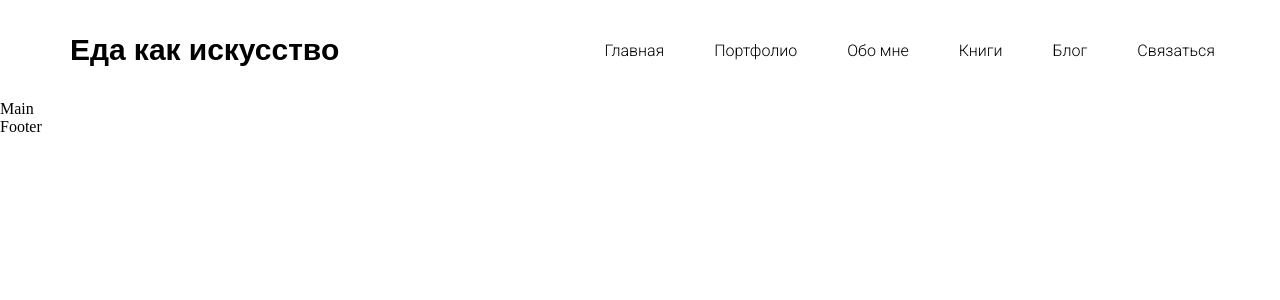
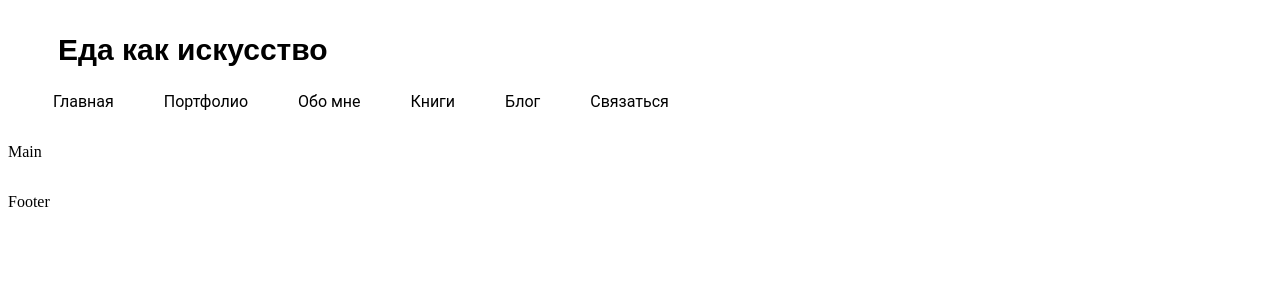
Before and after one commit to NikitOS-1/food-blog, a React (Create React App) app: page / in a window 1280 px wide. Shown: the top 300 px of the page. Built offline with nearby package versions, Linux system fonts and the light colour scheme.

Commit message:
add style and new components

```diff
--- a/package.json
+++ b/package.json
@@ -3,6 +3,9 @@
   "version": "0.1.0",
   "private": true,
   "dependencies": {
+    "@emotion/react": "^11.10.5",
+    "@emotion/styled": "^11.10.5",
+    "@mui/material": "^5.11.4",
     "@testing-library/jest-dom": "^5.16.5",
     "@testing-library/react": "^13.4.0",
     "@testing-library/user-event": "^13.5.0",
--- /dev/null
+++ b/src/componets/Menu/Menu.module.scss
@@ -0,0 +1,31 @@
+.nav {
+    ul {
+        display: flex;
+        list-style: none;
+
+        li {
+            margin-right: 40px;
+
+            a {
+                font-family: 'Roboto',
+                    sans-serif;
+                padding: 5px;
+                text-decoration: none;
+                color: black;
+                font-size: 16px;
+
+                &:hover {
+                    color: rgba(0, 0, 0, 0.428);
+                }
+
+                &:active {
+                    color: rgba(0, 0, 0, 0.22);
+                }
+
+                &:focus {
+                    color: rgba(0, 0, 0, 0.22);
+                }
+            }
+        }
+    }
+}
--- /dev/null
+++ b/src/componets/Menu/Menu.tsx
@@ -0,0 +1,32 @@
+import style from "./Menu.module.scss";
+
+type Props = {};
+const Menu = (props: Props) => {
+  return (
+    <>
+      <nav className={style.nav}>
+        <ul>
+          <li>
+            <a href="#">Главная</a>
+          </li>
+          <li>
+            <a href="#">Портфолио</a>
+          </li>
+          <li>
+            <a href="#">Обо мне</a>
+          </li>
+          <li>
+            <a href="#">Книги</a>
+          </li>
+          <li>
+            <a href="#">Блог</a>
+          </li>
+          <li>
+            <a href="#">Связаться</a>
+          </li>
+        </ul>
+      </nav>
+    </>
+  );
+};
+export default Menu;
--- /dev/null
+++ b/src/container/App/App.scss
@@ -0,0 +1,14 @@
+@import url('https://fonts.googleapis.com/css2?family=Nunito+Sans:ital,wght@1,300&family=Nunito:ital,wght@0,200;0,300;0,400;0,500;0,600;0,700;0,800;0,900;0,1000;1,200;1,300;1,400;1,500;1,600;1,700;1,800;1,900;1,1000&family=Poppins&family=Roboto:wght@300&display=swap');
+// $Poppins:'Poppins',sans-serif;
+// //---
+// 'Nunito',sans-serif;
+// title
+// 'Roboto',sans-serif;
+// text
+
+
+* {
+    box-sizing: border-box;
+    margin: 0px;
+    padding: 0px;
+}
--- a/src/container/App/App.tsx
+++ b/src/container/App/App.tsx
@@ -1,3 +1,4 @@
+import { Grid } from "@mui/material";
 import Header from "../Header/Header";
 
 type Props = {};
@@ -5,9 +6,17 @@ type Props = {};
 const App = (props: Props) => {
   return (
     <>
-      <Header />
-      <p>Main</p>
-      <p>Footer</p>
+      <Grid container flexDirection={"column"}>
+        <Grid item xs={4} sm={6} md={8} lg={10} xl={12}>
+          <Header />
+        </Grid>
+        <Grid item xs={4} sm={6} md={8} lg={10} xl={12}>
+          <p>Main</p>
+        </Grid>
+        <Grid item xs={4} sm={6} md={8} lg={10} xl={12}>
+          <p>Footer</p>
+        </Grid>
+      </Grid>
     </>
   );
 };
--- a/src/container/Header/Header.module.scss
+++ b/src/container/Header/Header.module.scss
@@ -1,70 +1,19 @@
-@import url('https://fonts.googleapis.com/css2?family=Nunito+Sans:ital,wght@1,300&family=Nunito:ital,wght@0,200;0,300;0,400;0,500;0,600;0,700;0,800;0,900;0,1000;1,200;1,300;1,400;1,500;1,600;1,700;1,800;1,900;1,1000&family=Poppins&family=Roboto:wght@300&display=swap');
-// $Poppins:'Poppins',
-// sans-serif;
-// //---
-$Nunito:'Nunito',
-sans-serif;
-// title
-$Roboto:'Roboto',
-sans-serif;
-// text
-$testColor1:tomato;
-$testColor2:rgb(221, 245, 0);
-
-
-
-* {
-    box-sizing: border-box;
-    margin: 0px;
-    padding: 0px;
-}
-
 .header {
-    display: flex;
-    align-items: center;
-    justify-content: space-between;
-    max-width: 1270px;
-    margin: 0 auto;
-    padding: 0 15px;
-    height: 100px;
+    // display: flex;
+    // align-items: center;
+    // justify-content: space-between;
+    // max-width: 1270px;
+    // margin: 0 auto;
+    // padding: 0 15px;
+    // height: 100px;
 
     .logo {
         margin-left: 50px;
 
         h2 {
-            font-family: $Nunito;
+            font-family: 'Nunito',
+                sans-serif;
             font-size: 30px;
         }
     }
-
-    .nav {
-        ul {
-            display: flex;
-            list-style: none;
-
-            li {
-                margin-right: 40px;
-
-                a {
-                    font-family: $Roboto;
-                    padding: 5px;
-                    text-decoration: none;
-                    color: black;
-                    font-size: 16px;
-
-                    &:hover {
-                        color: rgba(0, 0, 0, 0.428);
-                    }
-
-                    &:active {
-                        color: rgba(0, 0, 0, 0.22);
-                    }
-
-                    &:focus {
-                        color: rgba(0, 0, 0, 0.22);
-                    }
-                }
-            }
-        }
-    }
 }
--- a/src/container/Header/Header.tsx
+++ b/src/container/Header/Header.tsx
@@ -1,4 +1,5 @@
 import style from "./Header.module.scss";
+import Menu from "../../componets/Menu/Menu";
 
 type Props = {};
 
@@ -9,28 +10,7 @@ const Header = () => {
         <div className={style.logo}>
           <h2>Еда как искусство</h2>
         </div>
-        <nav className={style.nav}>
-          <ul>
-            <li>
-              <a href="#">Главная</a>
-            </li>
-            <li>
-              <a href="#">Портфолио</a>
-            </li>
-            <li>
-              <a href="#">Обо мне</a>
-            </li>
-            <li>
-              <a href="#">Книги</a>
-            </li>
-            <li>
-              <a href="#">Блог</a>
-            </li>
-            <li>
-              <a href="#">Связаться</a>
-            </li>
-          </ul>
-        </nav>
+        <Menu />
       </header>
     </>
   );
```
Also changed, not shown: 1 other file (tests, documents, lock files or other folders).
